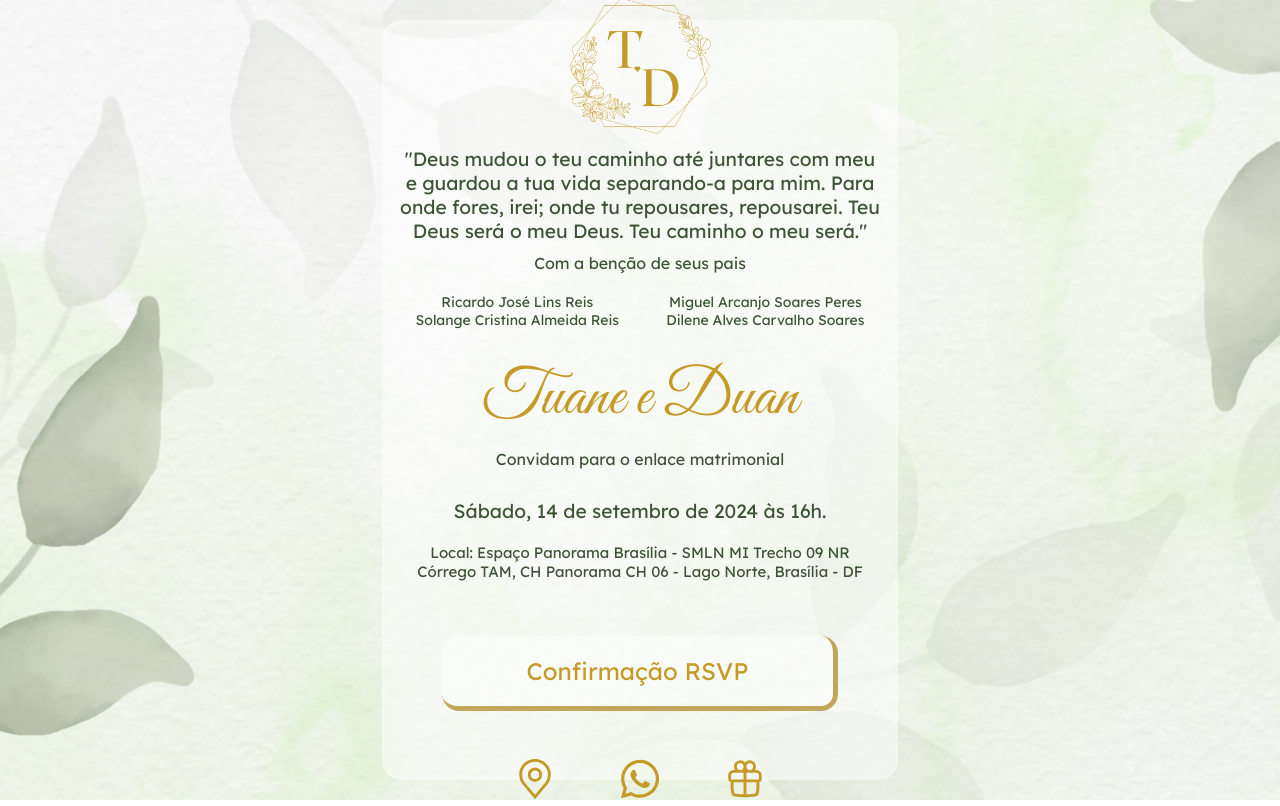
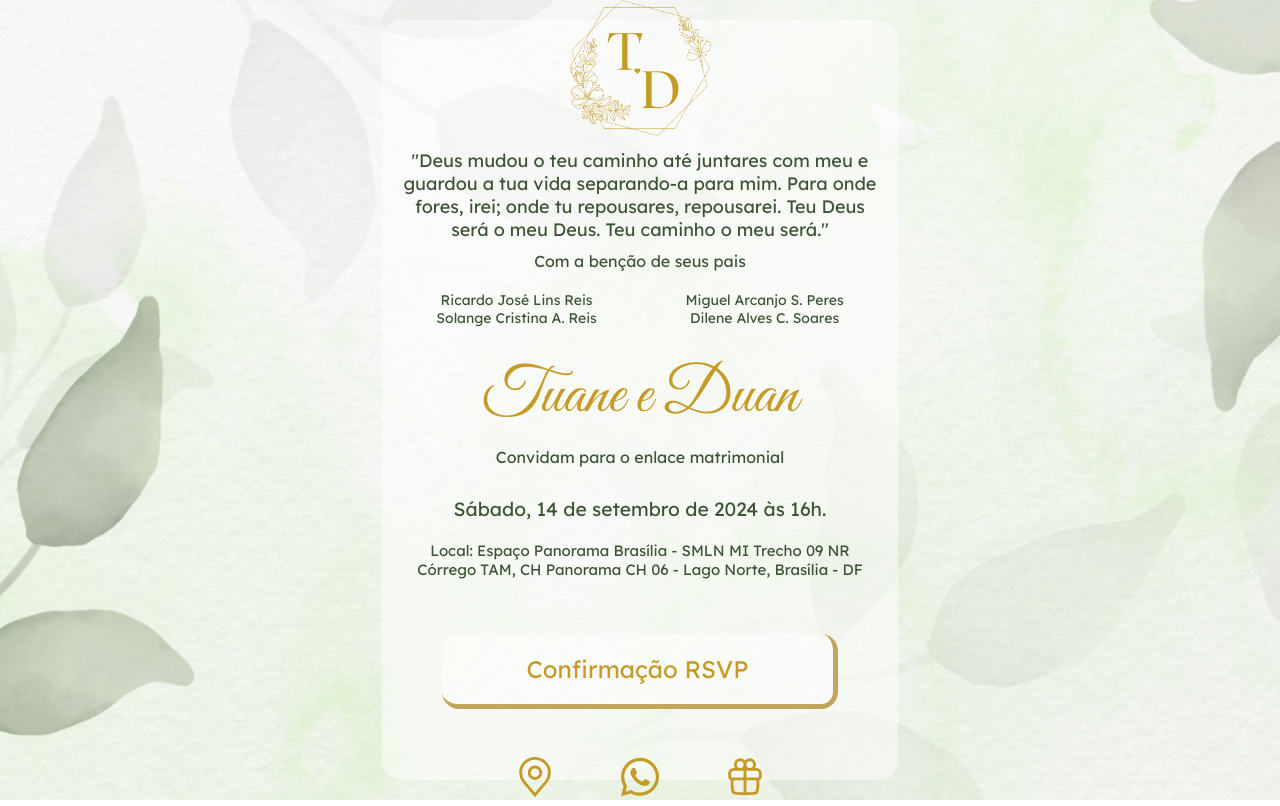
Before and after one commit to RafaeltiMoreira/t_e_d, a website built with Vite: page index.html in a window 1280 px wide. Built offline with nearby package versions, Linux system fonts and the light colour scheme.

Commit message:
Update styles names

```diff
--- a/logo.json
+++ b/logo.json
@@ -7,10 +7,10 @@
     "text": "Local: Espaço Panorama Brasília - SMLN MI Trecho 09 NR Córrego TAM, CH Panorama CH 06 - Lago Norte, Brasília - DF",
     "text1": "Com a benção de seus pais",
     "text2": "Ricardo José Lins Reis",
-    "text3": "Miguel Arcanjo Soares Peres",
+    "text3": "Miguel Arcanjo S. Peres",
     "text4": "Convidam para o enlace matrimonial",
-    "text5": "Solange Cristina Almeida Reis",
-    "text6": "Dilene Alves Carvalho Soares",
+    "text5": "Solange Cristina A. Reis",
+    "text6": "Dilene Alves C. Soares",
 
     "links": [
       {
--- a/style.css
+++ b/style.css
@@ -75,9 +75,9 @@
 
 .card-header__description {
   color: var(--color-text-secondary);
-  font-size: 1.2rem;
+  font-size: 1.125rem;
   font-weight: 400;
-  padding: 0 5px;
+  padding: 0 10px;
 }
 
 .card-header__text1, .card-header__text2, .card-header__text3, .card-header__text4 {
@@ -226,7 +226,7 @@
   }
 
   .card-header__text2, .card-header__text3, .card-header__text5, .card-header__text6 {
-    font-size: 0.75rem;
+    font-size: 0.675rem;
   }
 
   .card__social-links img {
```
